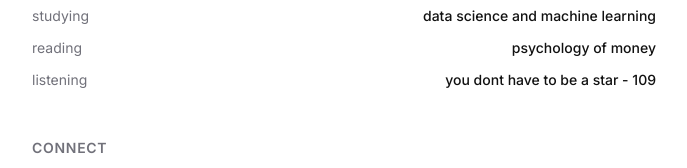
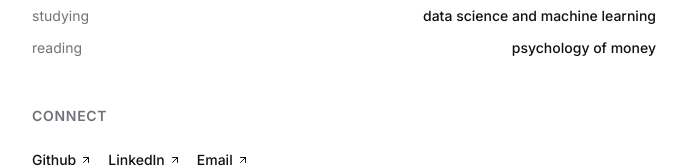
Before and after one commit to angelicaferriol/minimalist-personal-website, a Next.js app: page / in a window 1280 px wide. Shown: the part 500-668 px from the top of the page, without its empty margins (296-983 px from the left). Built offline with nearby package versions, Linux system fonts and the light colour scheme.

Commit message:
Revised README

```diff
--- a/src/app/page.tsx
+++ b/src/app/page.tsx
@@ -30,10 +30,6 @@ export default function Home() {
             <span className="text-muted-foreground">reading</span>
             <span className="font-medium">psychology of money</span>
           </li>
-          <li className="flex items-center justify-between group">
-            <span className="text-muted-foreground">listening</span>
-            <Link href="https://open.spotify.com/track/2B8YSN8znuRfYSkwJusNfQ?si=fdc026eeb9e344aa" target="_blank" className="font-medium group-hover:underline decoration-muted-foreground/50 underline-offset-4 text-right">you dont have to be a star - 109</Link>
-          </li>
         </ul>
       </section>
 
```
Also changed, not shown: 1 other file (tests, documents, lock files or other folders).
